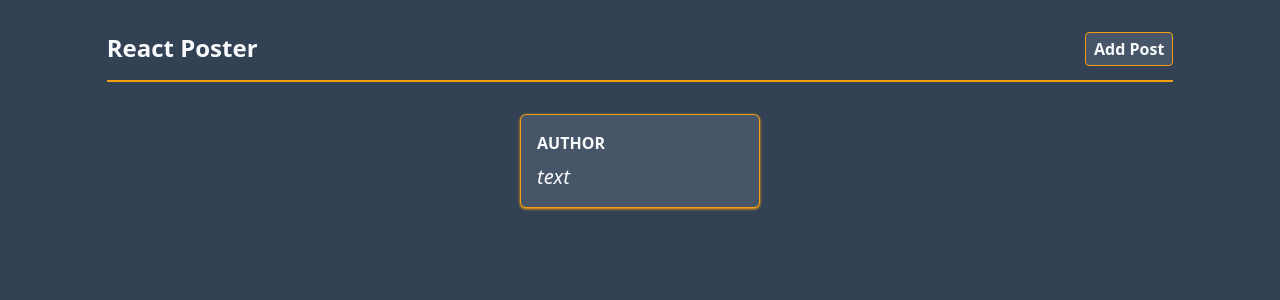
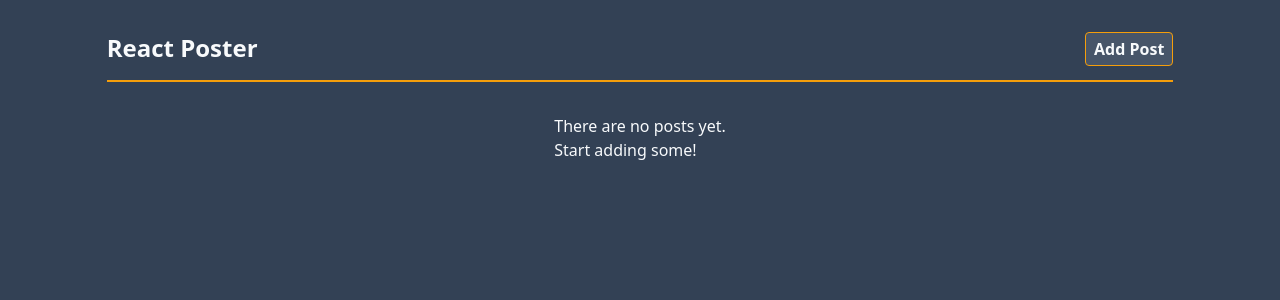
Before and after one commit to JasonWu73/react-practice, a React (Vite) app: page / in a window 1280 px wide. Shown: the top 300 px of the page. Built offline with nearby package versions, Linux system fonts and the light colour scheme.

Commit message:
render list

```diff
--- a/src/posts/AddPost.tsx
+++ b/src/posts/AddPost.tsx
@@ -1,10 +1,16 @@
 import React from 'react'
+
+export type NewPost = {
+  text: string
+  author: string
+}
 
 type AddPostProps = {
   onCancel: () => void
+  onAddPost: (post: NewPost) => void
 }
 
-export function AddPost({ onCancel }: AddPostProps) {
+export function AddPost({ onCancel, onAddPost }: AddPostProps) {
   const [text, setText] = React.useState('')
   const [author, setAuthor] = React.useState('')
 
@@ -16,7 +22,7 @@ export function AddPost({ onCancel }: AddPostProps) {
       author
     }
 
-    console.log(post)
+    onAddPost(post)
 
     onCancel()
   }
--- a/src/posts/PostList.tsx
+++ b/src/posts/PostList.tsx
@@ -1,6 +1,8 @@
+import React from 'react'
+
 import { Model } from '@/shared/components/ui/Model'
 import { Post } from '@/posts/Post'
-import { AddPost } from '@/posts/AddPost'
+import { AddPost, type NewPost } from '@/posts/AddPost'
 
 type PostListProps = {
   openAddPostModel: boolean
@@ -8,14 +10,36 @@ type PostListProps = {
 }
 
 export function PostList({ openAddPostModel, onCloseAddPostModel }: PostListProps) {
+  const [posts, setPosts] = React.useState<NewPost[]>([])
+
+  function handleAddPost(post: NewPost) {
+    setPosts(prev => [post, ...prev])
+  }
+
   return (
     <>
       <Model open={openAddPostModel} onCloseModel={onCloseAddPostModel}>
-        <AddPost onCancel={onCloseAddPostModel}/>
+        <AddPost
+          onCancel={onCloseAddPostModel}
+          onAddPost={handleAddPost}
+        />
       </Model>
 
       <ul className="flex justify-center gap-4 flex-wrap mt-8">
-        <Post author={"author"} text={"text"}/>
+        {posts.length > 0 && posts.map((post, index) => (
+          <Post
+            key={index}
+            author={post.author}
+            text={post.text}
+          />
+        ))}
+
+        {posts.length === 0 && (
+          <div>
+            <h2>There are no posts yet.</h2>
+            <p>Start adding some!</p>
+          </div>
+        )}
       </ul>
     </>
   )
```
